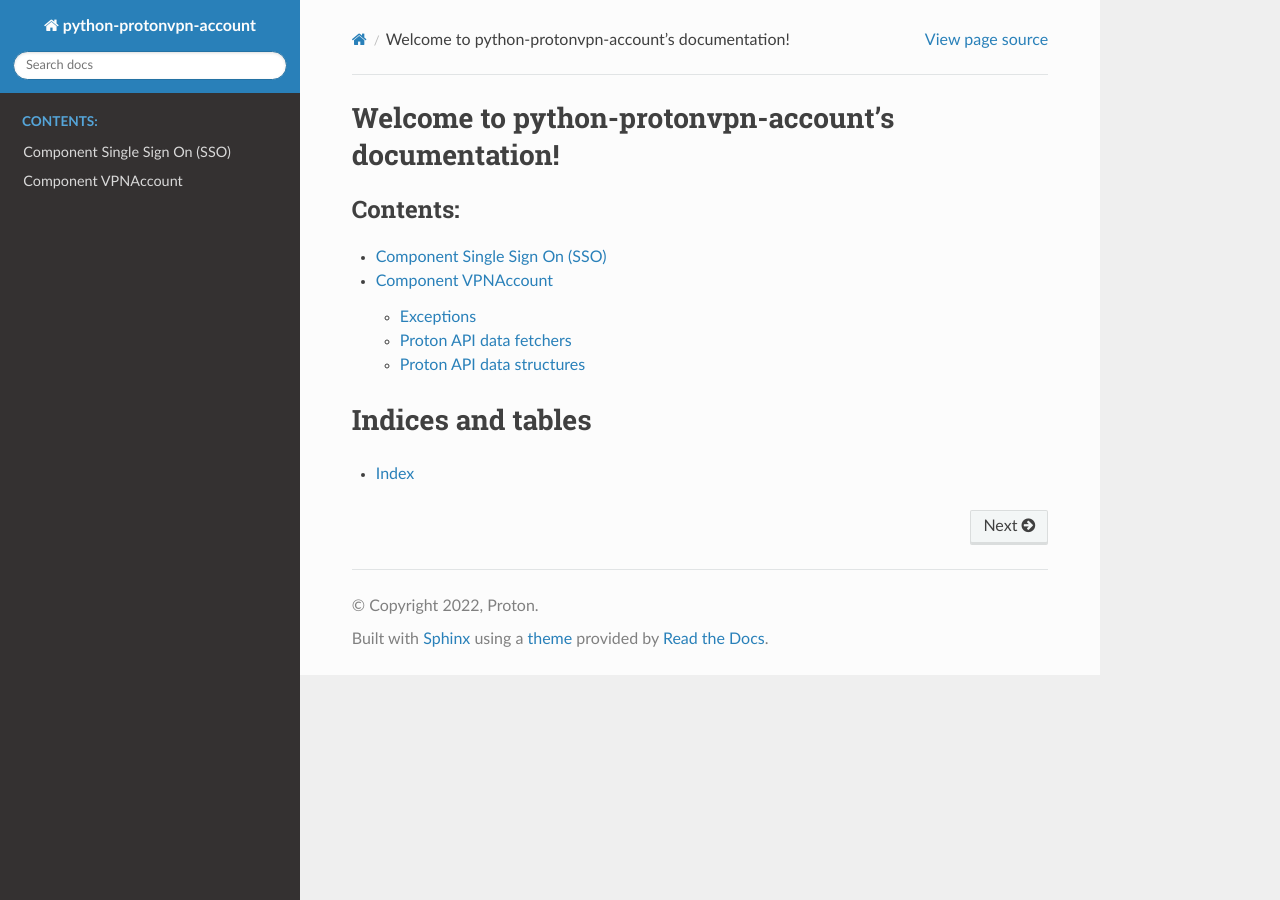
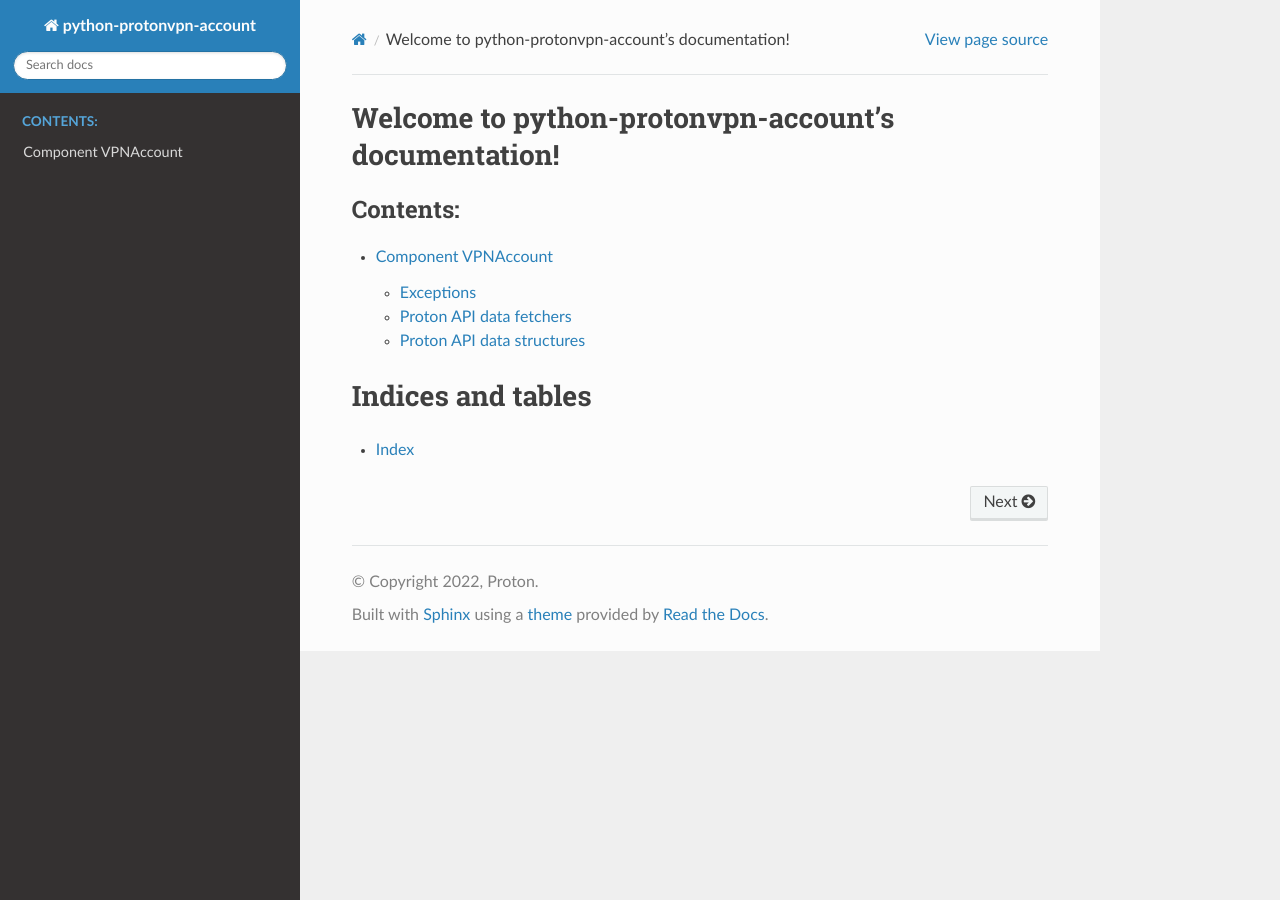
Before and after one commit to ProtonVPN/python-proton-vpn-session, a Sphinx documentation site: the page built from docs/index.rst, in a window 1280 px wide. Built offline with Sphinx 7.4.7 and the Read the Docs theme 2.0.0, drawn with Linux system fonts in a browser that asks for light colours.

Commit message:
removed sso doc from here

```diff
--- a/docs/vpnaccount.rst
+++ b/docs/vpnaccount.rst
@@ -1,11 +1,3 @@
-Component Single Sign On (SSO)
-====================
-
-.. autoclass:: proton.sso.ProtonSSO
-   :members:
-   :private-members: _acquire_session_lock, _release_session_lock
-   :special-members: __init__
-
 Component VPNAccount
 ====================
 
```
